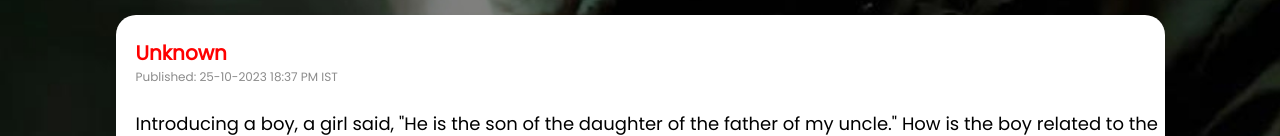
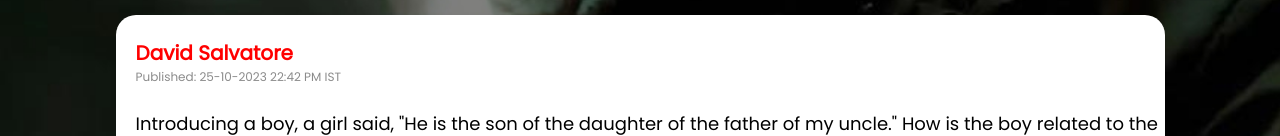
Before and after one commit to ASAN-11/Riddler, a plain HTML site: page issues.html in a window 1280 px wide. Shown: the part 653-789 px from the top of the page. Drawn offline with Linux system fonts and the light colour scheme.

Commit message:
Update issues.html

```diff
--- a/issues.html
+++ b/issues.html
@@ -46,7 +46,7 @@
       </div>
 
         <div class="riddles">
-        <div class="user"><h2>Unknown</h2><p>Published: 25-10-2023 18:37 PM IST</p></div>
+        <div class="user"><h2>David Salvatore</h2><p>Published: 25-10-2023 22:42 PM IST</p></div>
         <div class="content"><p>Introducing a boy, a girl said, "He is the son of the daughter of the father of my uncle." How is the boy related to the girl?</p>
         <br>
         <p class="answer">Answer: </p>
```
